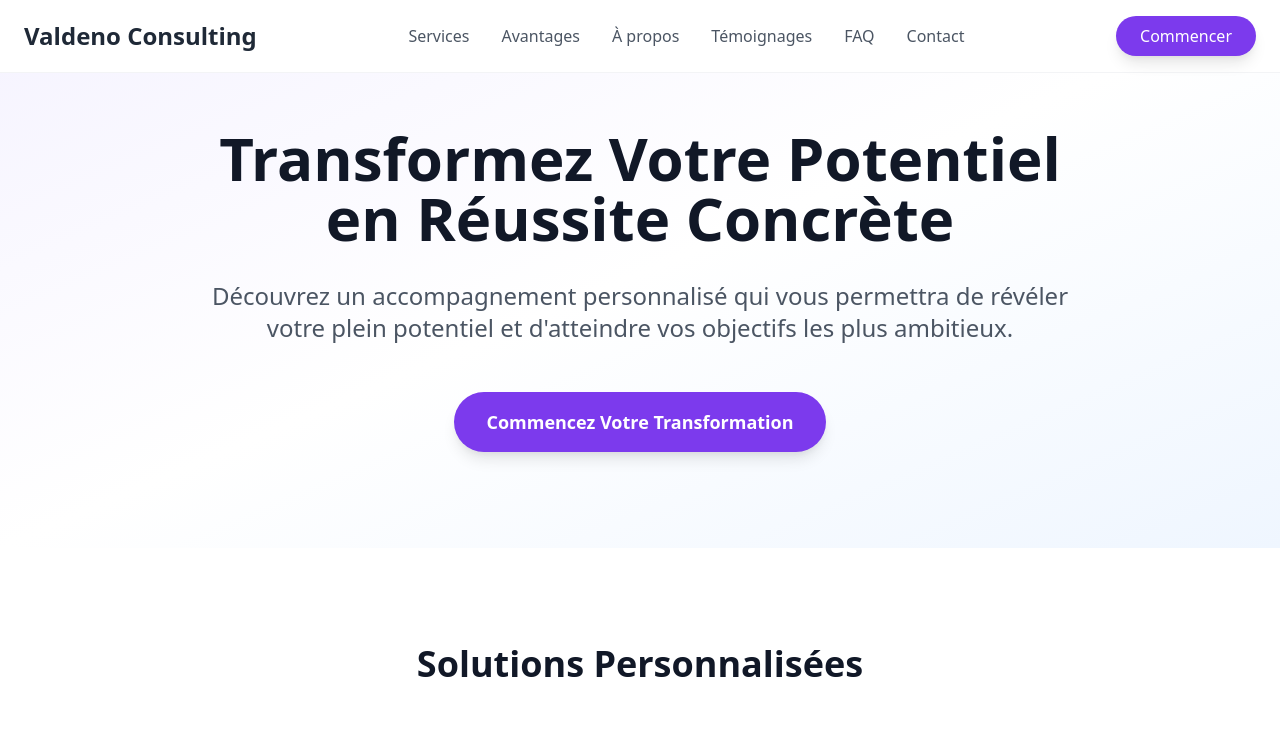
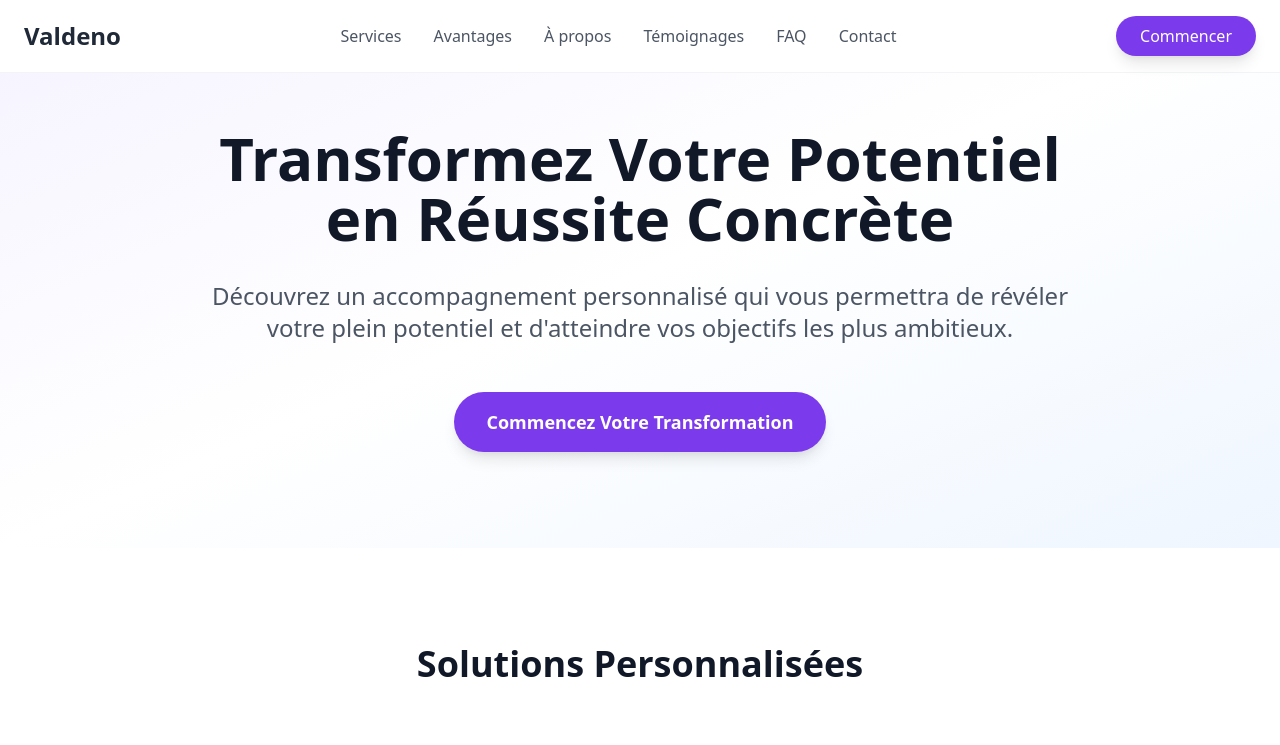
Before and after one commit to valdeno974/conseil-en-d-veloppement-professionnel---personnel-2025-03-11-qkzoz, a plain HTML site: page index.html in a window 1280 px wide. Shown: the top 745 px of the page. Drawn offline with nearby package versions, Linux system fonts and the light colour scheme.

Commit message:
Update index.html

```diff
--- a/index.html
+++ b/index.html
@@ -27,7 +27,7 @@
         <nav class="container mx-auto px-6 py-4">
             <div class="flex items-center justify-between">
                 <a href="https://valdeno974.github.io/conseil-en-d-veloppement-professionnel---personnel-2025-03-11-qkzoz" class="text-2xl font-bold text-gray-800 hover:text-gray-700 transition-colors duration-300">
-                    Valdeno Consulting
+                    Valdeno
                 </a>
                 <div class="hidden md:flex space-x-8">
                     <a href="#services" class="text-gray-600 hover:text-gray-900 transition-colors duration-300">Services</a>
```
